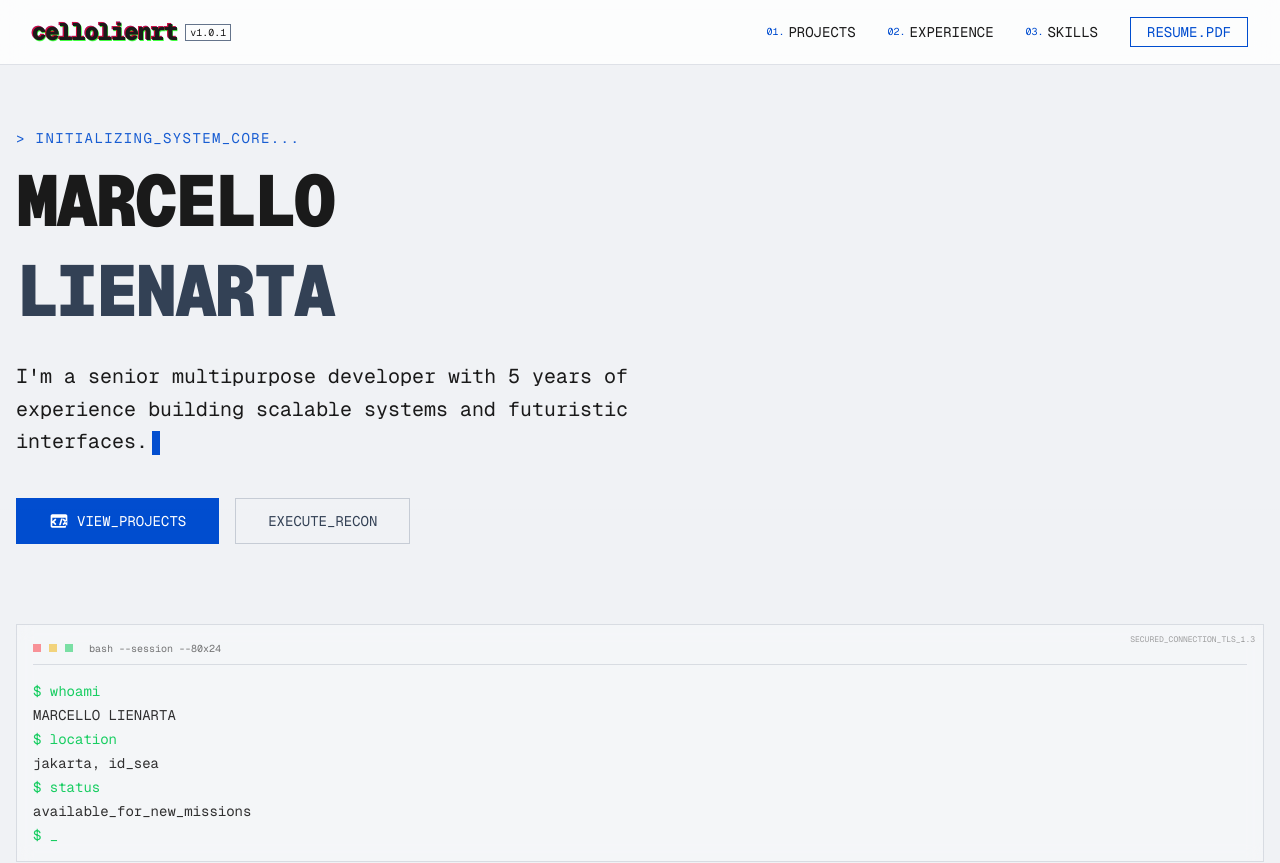
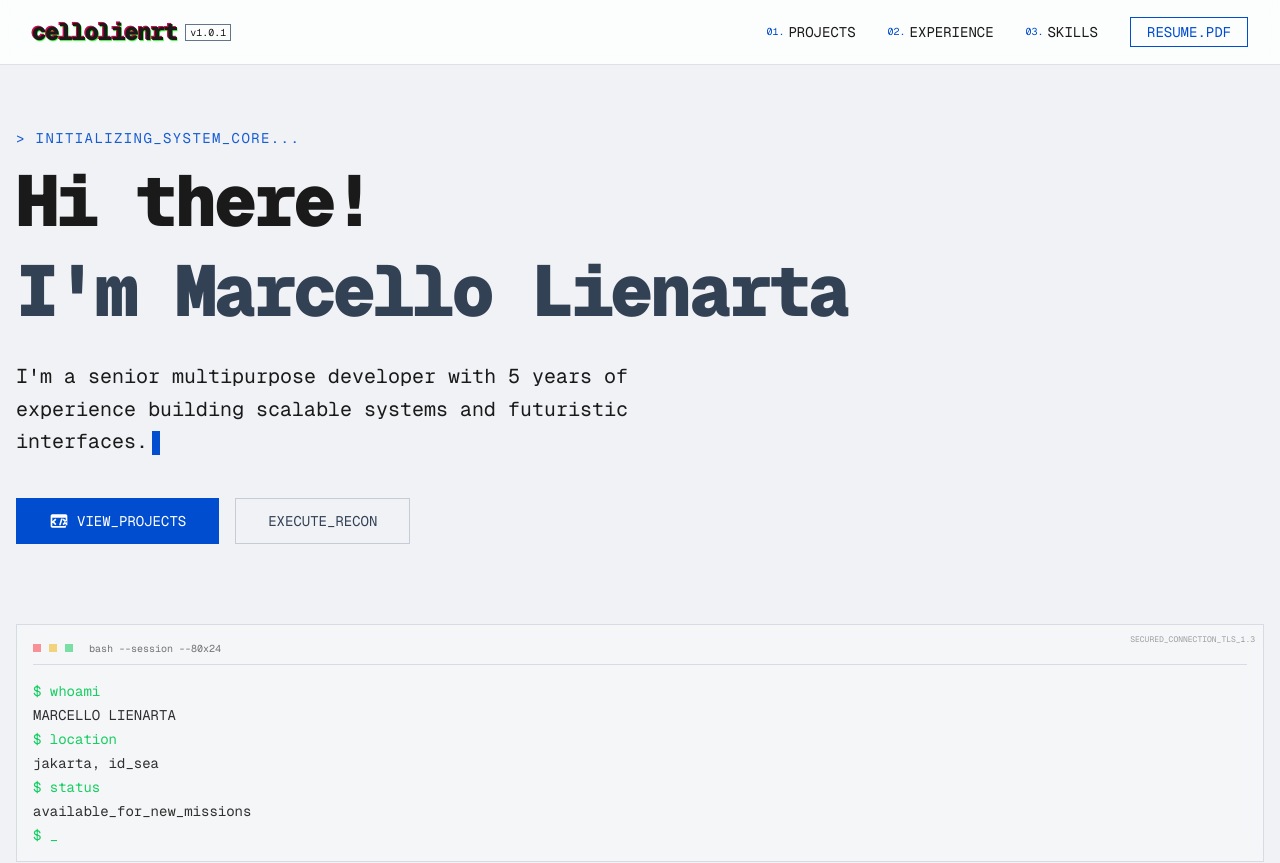
Before and after one commit to yeahbois/portfolio, a Next.js app: page / in a window 1280 px wide. Shown: the top 863 px of the page. Built offline with nearby package versions, Linux system fonts and the light colour scheme; no server answers; the database is empty.

Commit message:
feat: update hero

```diff
--- a/components/Hero.tsx
+++ b/components/Hero.tsx
@@ -24,8 +24,8 @@ export default function Hero() {
             {'>'} INITIALIZING_SYSTEM_CORE...
           </p>
           <h1 className="text-4xl md:text-7xl font-black tracking-tighter leading-tight">
-            MARCELLO <br />
-            <span className="text-on-surface-variant">LIENARTA</span>
+            Hi there! <br />
+            <span className="text-on-surface-variant">I'm Marcello Lienarta</span>
           </h1>
         </div>
 
```
